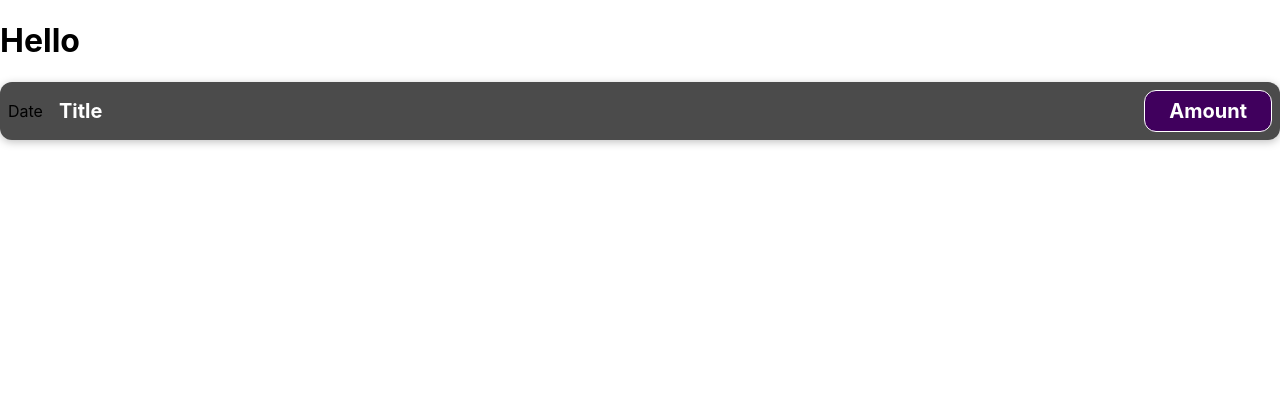
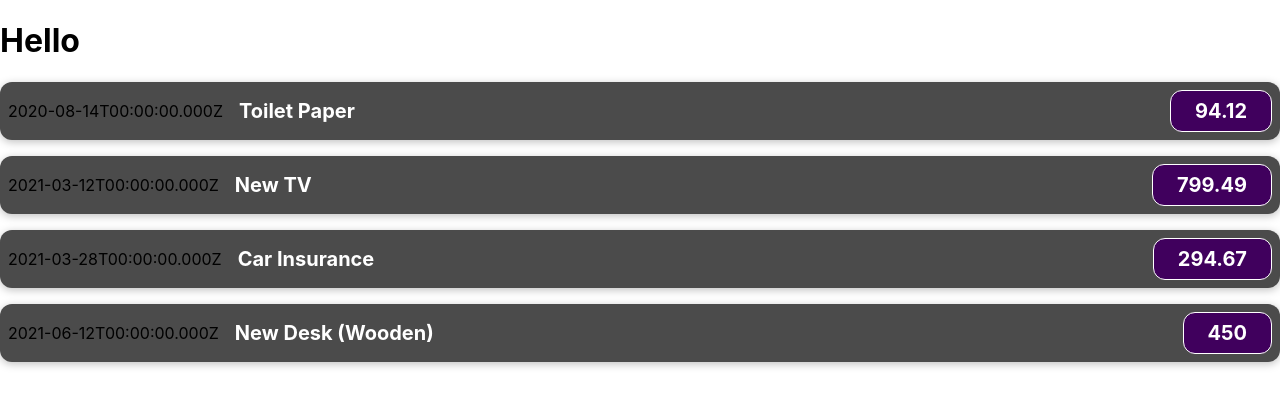
Before and after one commit to Stav93/expenses_managment, a React (Create React App) app: page / in a window 1280 px wide. Shown: the top 406 px of the page. Built offline with nearby package versions, Linux system fonts and the light colour scheme.

Commit message:
passing props

```diff
--- a/src/App.js
+++ b/src/App.js
@@ -1,10 +1,50 @@
-import ExpenseItem from "./components/ExpenseItem"
+import ExpenseItem from "./components/ExpenseItem";
+function App() {
+  const expenses = [
+    {
+      id: "e1",
+      title: "Toilet Paper",
+      amount: 94.12,
+      date: new Date(2020, 7, 14),
+    },
+    { id: "e2", title: "New TV", amount: 799.49, date: new Date(2021, 2, 12) },
+    {
+      id: "e3",
+      title: "Car Insurance",
+      amount: 294.67,
+      date: new Date(2021, 2, 28),
+    },
+    {
+      id: "e4",
+      title: "New Desk (Wooden)",
+      amount: 450,
+      date: new Date(2021, 5, 12),
+    },
+  ];
 
-function App() {
   return (
     <div className="App">
       <h1>Hello</h1>
-      <ExpenseItem/>
+      <ExpenseItem
+        title={expenses[0].title}
+        date={expenses[0].date}
+        amount={expenses[0].amount}
+      />
+      <ExpenseItem
+        title={expenses[1].title}
+        date={expenses[1].date}
+        amount={expenses[1].amount}
+      />
+      <ExpenseItem
+        title={expenses[2].title}
+        date={expenses[2].date}
+        amount={expenses[2].amount}
+      />
+      <ExpenseItem
+        title={expenses[3].title}
+        date={expenses[3].date}
+        amount={expenses[3].amount}
+      />
     </div>
   );
 }
--- a/src/components/ExpenseItem.jsx
+++ b/src/components/ExpenseItem.jsx
@@ -1,12 +1,15 @@
 import "./ExpenseItem.css"
 
-function ExpenseItem() {
+function ExpenseItem({title, date, amount}) {
+  // const expenseDate = new Date(2020, 2, 28);
+  // const expenseTitle = "Car Insurance";
+  // const expenseAmount = 247.67
   return (
     <div className="expense-item">
-      <div>Date</div>
+      <div>{date.toISOString()}</div>
       <div className="expense-item__description">
-        <h2>Title</h2>
-        <div className="expense-item__price">Amount</div>
+        <h2>{title}</h2>
+        <div className="expense-item__price">{amount}</div>
       </div>
    </div>
   );
```
